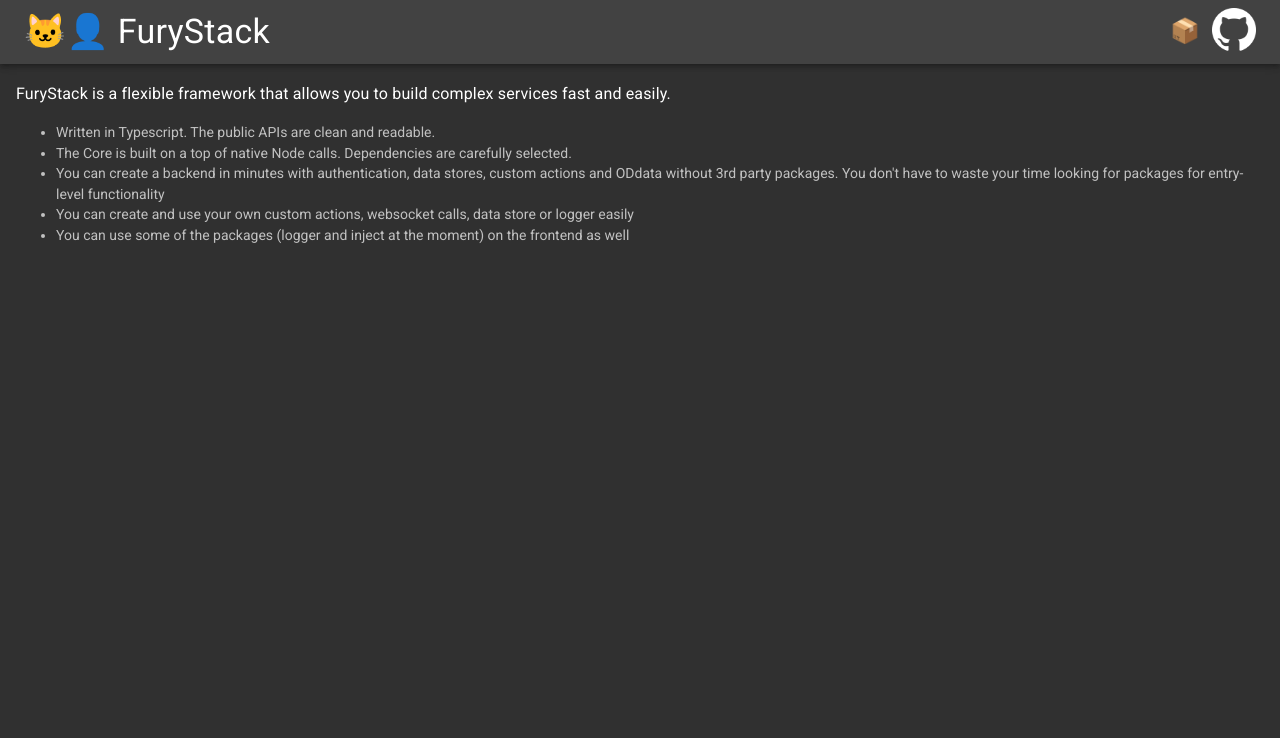
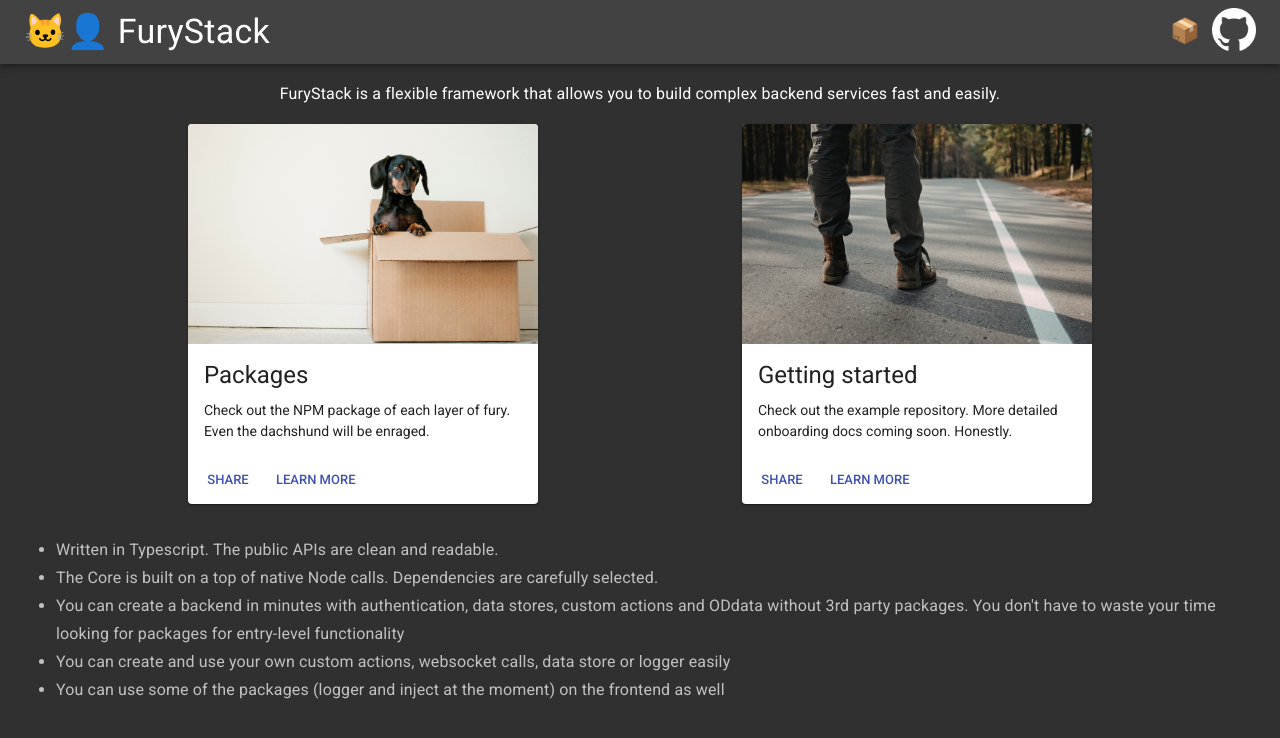
Before and after one commit to furystack/old-furystack.github.io, a React app: page / in a window 1280 px wide. Shown: the top 738 px of the page. Built offline with nearby package versions, Linux system fonts and the light colour scheme.

Commit message:
feat(home):cards

```diff
--- a/src/pages/home.tsx
+++ b/src/pages/home.tsx
@@ -1,6 +1,15 @@
 import React, { useContext } from "react";
 import Typography from "@material-ui/core/Typography";
 import { ThemeContext } from "../context/theme-context";
+import Card from "@material-ui/core/Card";
+import CardActionArea from "@material-ui/core/CardActionArea";
+import CardMedia from "@material-ui/core/CardMedia";
+import gettingStarted from "../images/getting-started.jpg";
+import packages from "../images/packages.jpg";
+import CardContent from "@material-ui/core/CardContent";
+import CardActions from "@material-ui/core/CardActions";
+import Button from "@material-ui/core/Button";
+import { Link } from "react-router-dom";
 
 export const Home: React.FunctionComponent = () => {
   const theme = useContext(ThemeContext);
@@ -8,13 +17,88 @@
     <div>
       <Typography
         variant="subtitle1"
-        style={{ color: theme.palette.text.primary }}
+        style={{ color: theme.palette.text.primary, textAlign: "center" }}
       >
         FuryStack is a flexible framework that allows you to build complex
-        services fast and easily.
+        backend services fast and easily.
       </Typography>
+      <div
+        style={{
+          display: "flex",
+          flexDirection: "row",
+          justifyContent: "space-evenly",
+          flexWrap: "wrap"
+        }}
+      >
+        <Card style={{ width: 350, margin: "1em 2em" }}>
+          <Link
+            to="/packages"
+            style={{ color: "initial", textDecoration: "initial" }}
+          >
+            <CardActionArea>
+              <CardMedia
+                style={{ height: 220, minWidth: 350 }}
+                component="img"
+                image={packages}
+                title="Getting Started"
+              />
+              <CardContent>
+                <Typography gutterBottom variant="h5" component="h2">
+                  Packages
+                </Typography>
+                <Typography component="p">
+                  Check out the NPM package of each layer of fury. Even the
+                  dachshund will be enraged.
+                </Typography>
+              </CardContent>
+            </CardActionArea>
+          </Link>
+          <CardActions>
+            <Button size="small" color="primary">
+              Share
+            </Button>
+            <Button size="small" color="primary">
+              Learn More
+            </Button>
+          </CardActions>
+        </Card>
+        <Card style={{ width: 350, margin: "1em 2em" }}>
+          <CardActionArea
+            onClick={() =>
+              window.open(
+                "https://github.com/furystack/furystack/tree/master/examples/repository",
+                "_blank"
+              )
+            }
+          >
+            <CardMedia
+              style={{ height: 220, minWidth: 350 }}
+              component="img"
+              image={gettingStarted}
+              title="Getting Started"
+            />
+            <CardContent>
+              <Typography gutterBottom variant="h5" component="h2">
+                Getting started
+              </Typography>
+              <Typography component="p">
+                Check out the example repository. More detailed onboarding docs
+                coming soon. Honestly.
+              </Typography>
+            </CardContent>
+          </CardActionArea>
+          <CardActions>
+            <Button size="small" color="primary">
+              Share
+            </Button>
+            <Button size="small" color="primary">
+              Learn More
+            </Button>
+          </CardActions>
+        </Card>
+      </div>
       <Typography
-        variant="body1"
+        variant="subtitle1"
         style={{ color: theme.palette.text.secondary }}
       >
         <ul>
```
Also changed, not shown: src/images/getting-started.jpg (added), src/images/packages.jpg (added).
